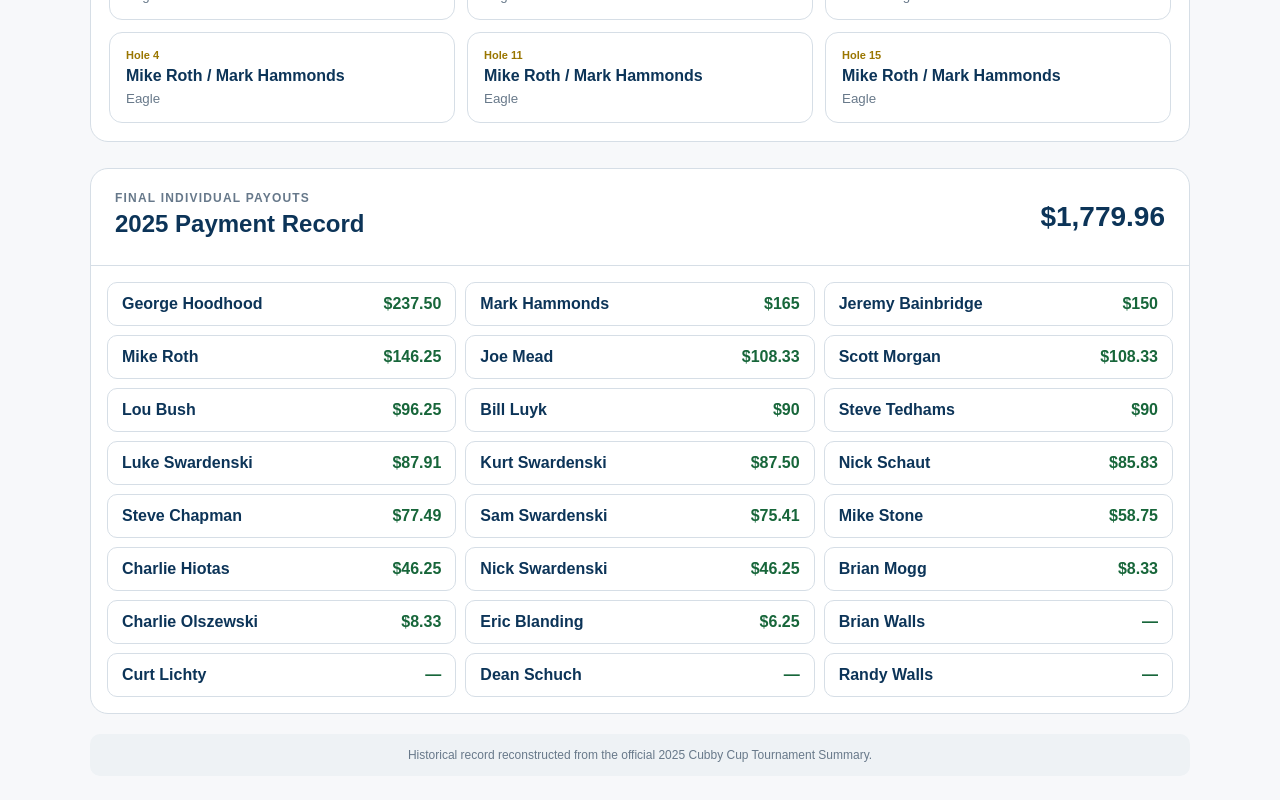
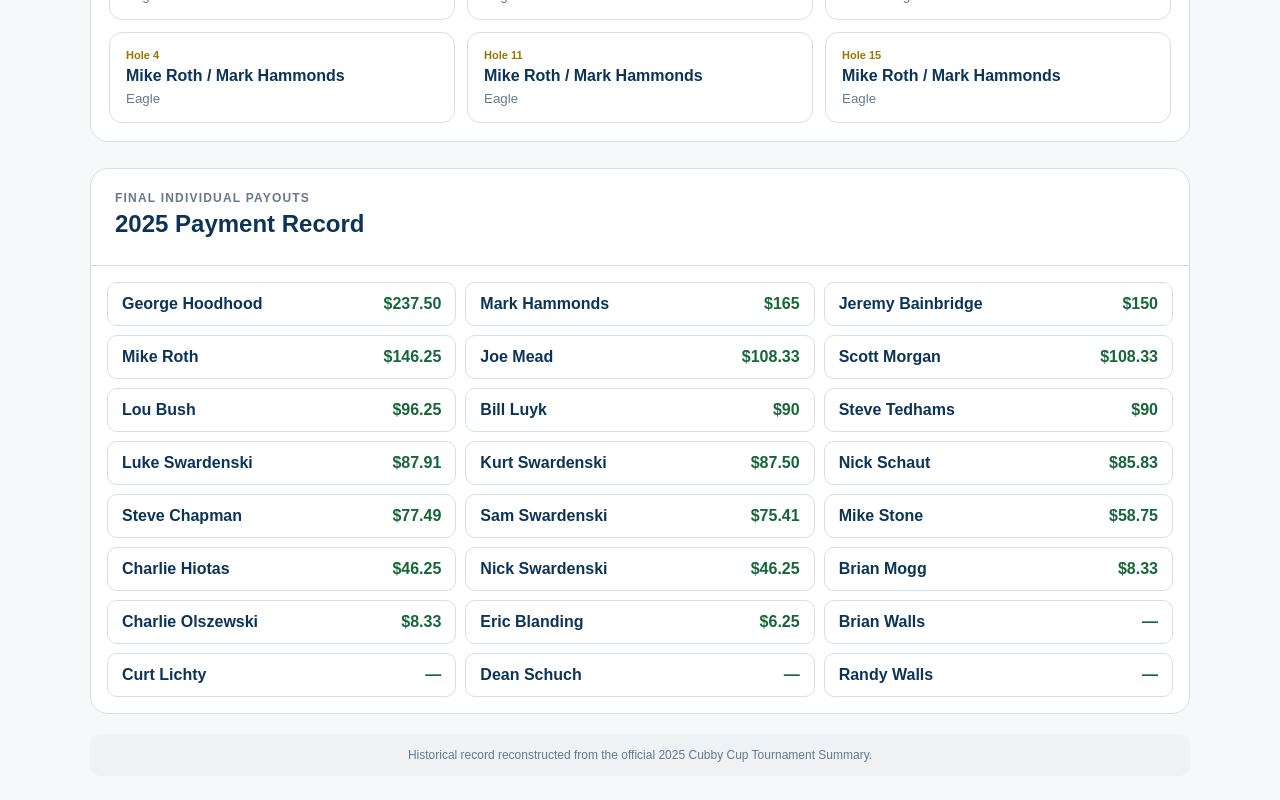
Before and after one commit to wjluyk-app/vet-head-app, a Next.js app: page /archive/2025 in a window 1280 px wide. Shown: the part 3949-4749 px from the top of the page. Built offline with nearby package versions, Linux system fonts and the light colour scheme; no server answers.

Commit message:
Remove archive payout total

```diff
--- a/src/app/archive/2025/page.tsx
+++ b/src/app/archive/2025/page.tsx
@@ -350,7 +350,6 @@ export default function Archive2025Page() {
             <div className="smallLabel">FINAL INDIVIDUAL PAYOUTS</div>
             <h2>2025 Payment Record</h2>
           </div>
-          <strong>{money(payouts.reduce((sum, [, amount]) => sum + amount, 0))}</strong>
         </div>
 
         <div className="archivePayoutGrid">
```
